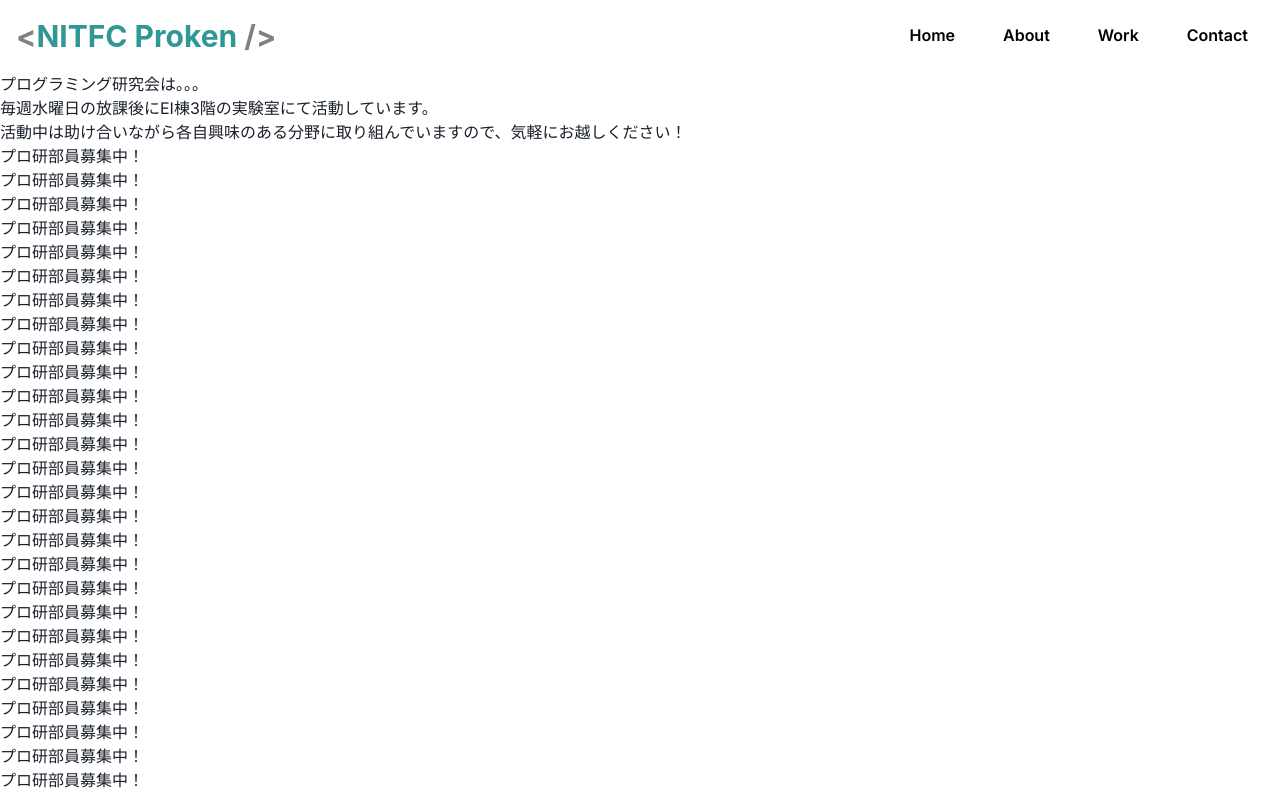
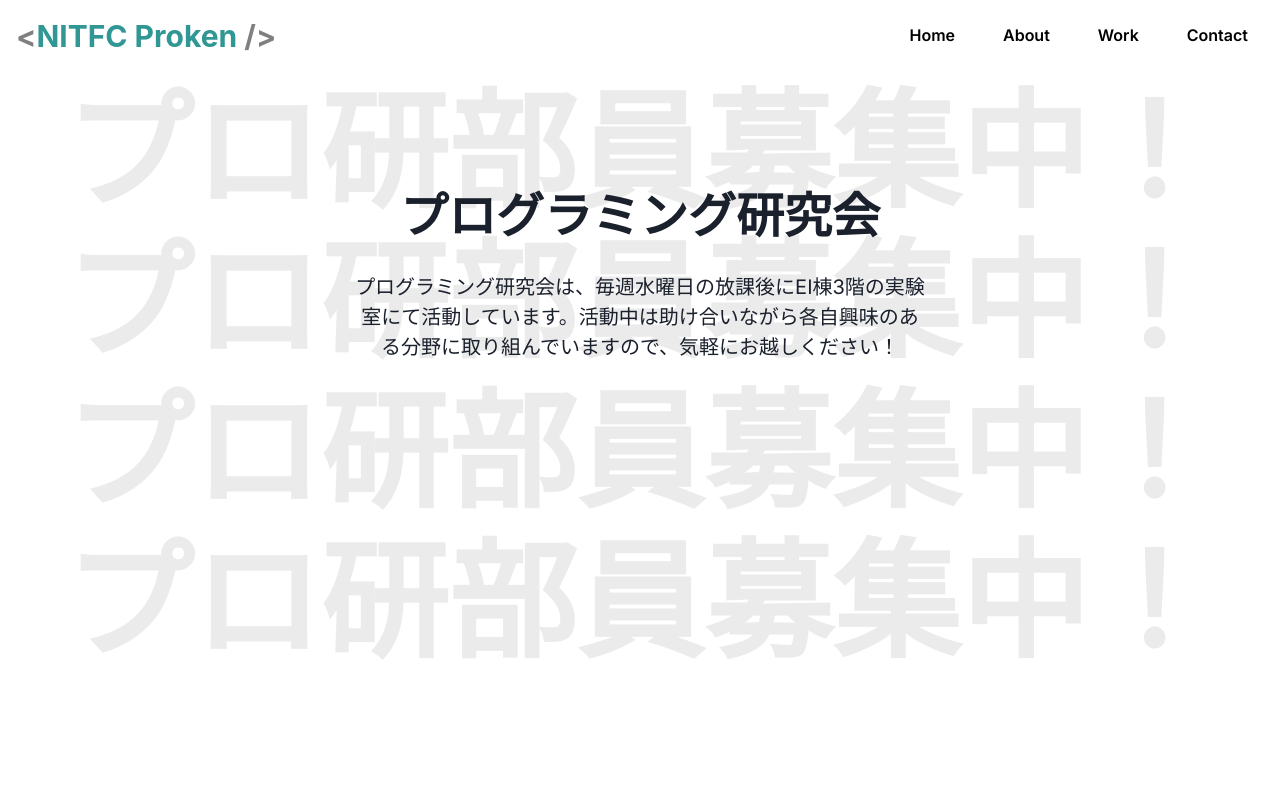
Before and after one commit to nitfc-proken/proken-hp, a Next.js app: page /about in a window 1280 px wide. Shown: the top 794 px of the page. Built offline with nearby package versions, Linux system fonts and the light colour scheme.

Commit message:
変なの追加

```diff
--- a/app/about/page.tsx
+++ b/app/about/page.tsx
@@ -1,22 +1,68 @@
 "use client";
-import React, { useState } from "react";
-import { Box } from "@chakra-ui/react";
+import React, { useEffect, useState } from "react";
+import { Box, Text, VStack, Heading, Container } from "@chakra-ui/react";
 import Header from "../components/Header";
 import Footer from "../components/Footer";
 import WorkCard from "../components/WorkCard";
 
 const WorkPage = () => {
   const [selectedCard, setSelectedCard] = useState<number | null>(null);
+  const [textCount, setTextCount] = useState<number>(0);
+
+  useEffect(() => {
+    const updateTextCount = () => {
+      const height = window.innerHeight;
+      const headerHeight = 80;
+      setTextCount(Math.floor((height - headerHeight) / 150));
+    };
+
+    updateTextCount(); // 初期値の設定
+    window.addEventListener("resize", updateTextCount);
+
+    return () => {
+      window.removeEventListener("resize", updateTextCount);
+    };
+  }, []);
 
   return (
     <>
       <Header />
-   <p>プログラミング研究会は。。。</p>
-   <p>毎週水曜日の放課後にEI棟3階の実験室にて活動しています。</p>
-   <p>活動中は助け合いながら各自興味のある分野に取り組んでいますので、気軽にお越しください！</p>
-   {[...Array(50)].map((_, index) => (
-    <p key={index}>プロ研部員募集中！</p>
+      <Box
+        position="relative"
+        minHeight="100vh"
+        flexDirection="column"
+        pt="80px"
+      >
+        {[...Array(textCount)].map((_, index) => (
+          <Box
+            key={index}
+            position="relative"
+            _before={{
+              content: '"プロ研部員募集中！"',
+              position: "absolute",
+              top: `${index * 150}px`,
+              left: "50%",
+              transform: "translate(-50%, -50%)",
+              fontSize: "10vw",
+              fontWeight: "bold",
+              color: "rgba(0, 0, 0, 0.08)",
+              whiteSpace: "nowrap",
+              maxWidth: "100%",
+              overflow: "hidden",
+            }}
+          />
         ))}
+        <Container zIndex={1} position="relative">
+          <VStack spacing={8} py={10} align="center">
+            <Heading as="h1" size="2xl" fontWeight="bold" textAlign="center">
+              プログラミング研究会
+            </Heading>
+            <Text fontSize="xl" textAlign="center" maxW="50rem">
+              プログラミング研究会は、毎週水曜日の放課後にEI棟3階の実験室にて活動しています。活動中は助け合いながら各自興味のある分野に取り組んでいますので、気軽にお越しください！
+            </Text>
+          </VStack>
+        </Container>
+      </Box>
       <Footer />
     </>
   );
```
Lines whose indentation alone changed are shown as unchanged.
